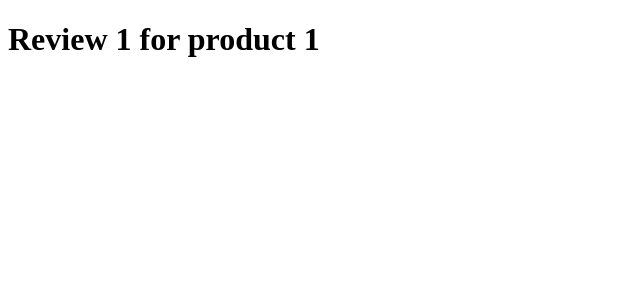
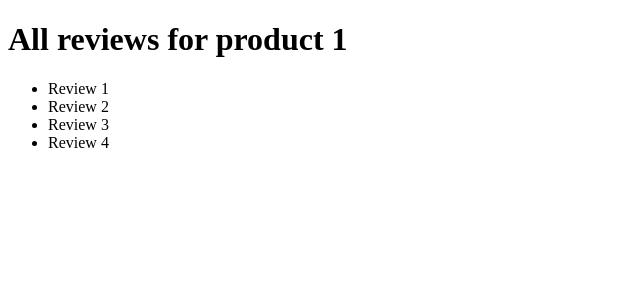
Before and after one commit to JVillar87/hello-world, a Next.js app: page /products/1/reviews/1 in a window 1280 px wide. Shown: the top 300 px of the page, without its empty margins (0-640 px from the left). Built offline with nearby package versions, Linux system fonts and the light colour scheme.

Commit message:
not-found file

```diff
--- a/src/app/products/[productID]/reviews/[reviewID]/page.tsx
+++ b/src/app/products/[productID]/reviews/[reviewID]/page.tsx
@@ -1,10 +1,28 @@
+import { notFound } from "next/navigation";
+
 export default async function ProductReview({
     params
-    }: {
-        params: Promise < {productID: string; reviewID: string} >;
-})
-{
-    const {productID, reviewID} = await params
-    return <h1>Review {reviewID} for product {productID}</h1>
-}
+}: {
+    params: Promise<{ productID: string; reviewID: string }>;
+}) {
+    const { productID, reviewID } = await params
+
+    if (parseInt(reviewID) > 1000) {
+        notFound();
+    }
+
+    return (
+        <div>
+            <h1>All reviews for product {productID}</h1>
+
+            <ul>
+                <li>Review 1</li>
+                <li>Review 2</li>
+                <li>Review 3</li>
+                <li>Review 4</li>
+            </ul>
+        </div>
+    );
+
+};
 //MODIFICAR PARA AÑADIR REVIEWS DE LA COMPRA-VENTA ENTRADAS
```
Also changed, not shown: src/app/docs/[[...slug]]/page.tsx (added, +15 -0 lines), src/app/not-found.tsx (added, +9 -0 lines), src/app/products/[productID]/reviews/[reviewID]/not-found.tsx (added, +15 -0 lines).
